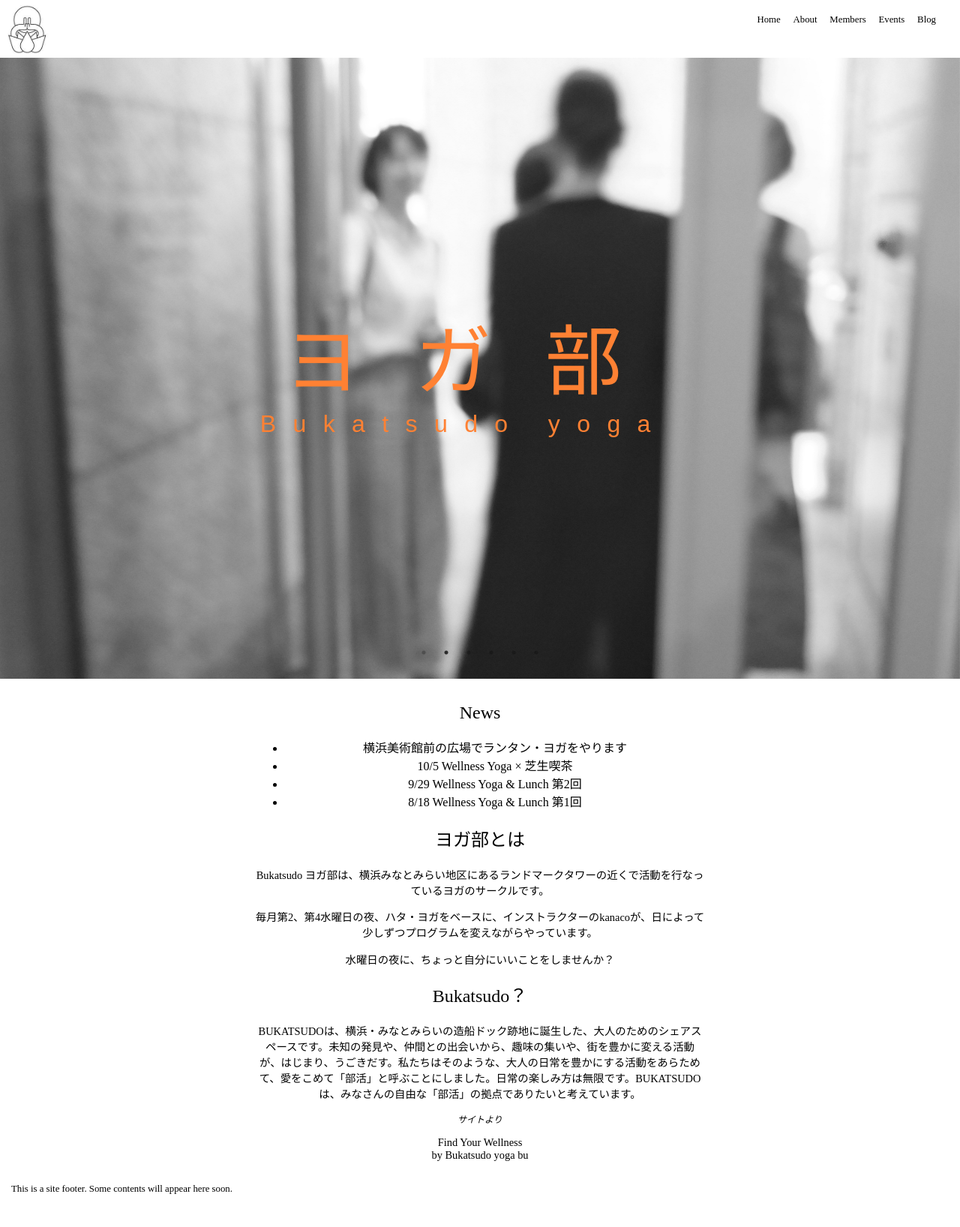
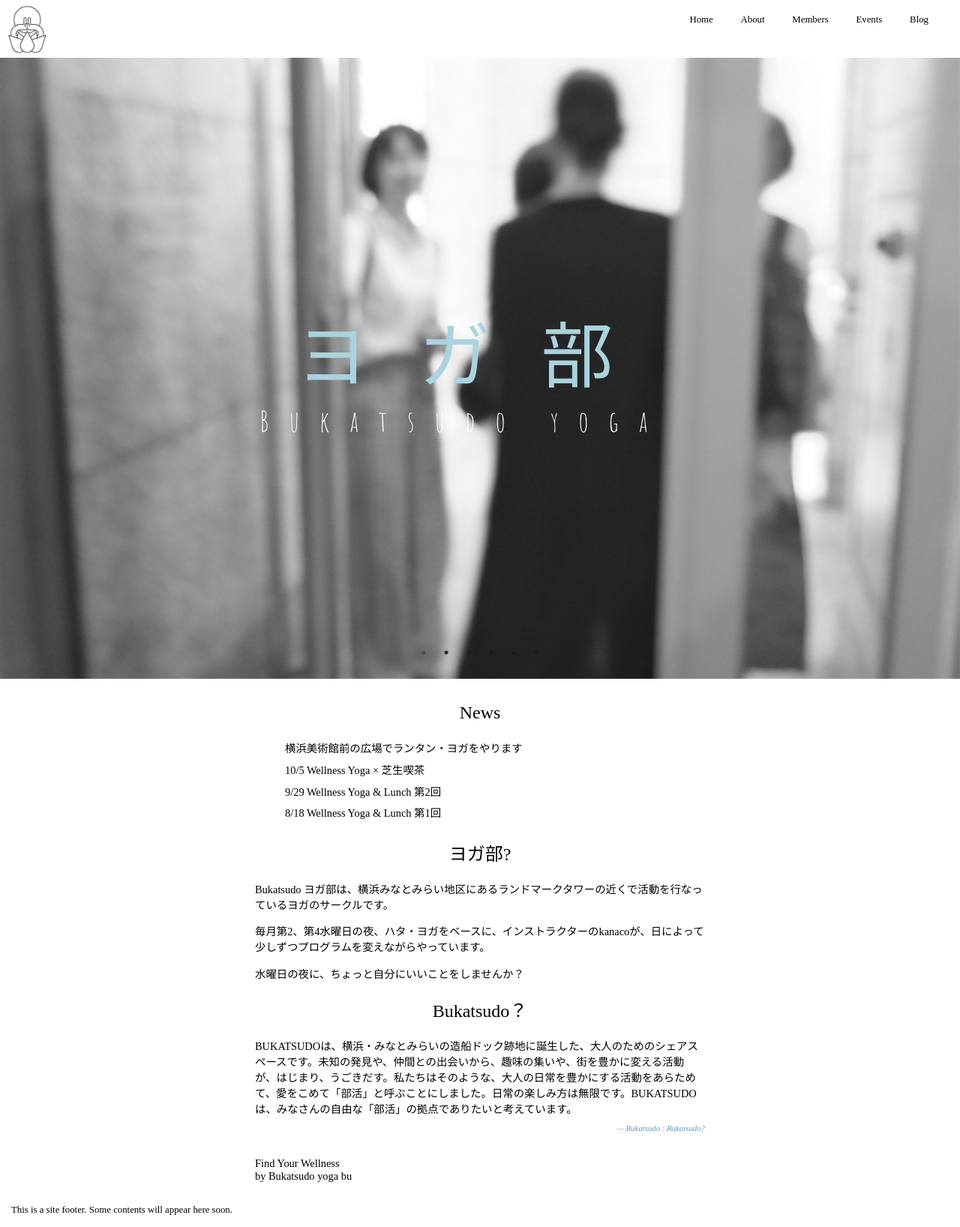
Before and after one commit to mkataoka73/bukatsudoyoga, a Jekyll site: the page built from index.html, in a window 1280 px wide. Shown: the whole page at 75% size. Built offline with Jekyll 4.4.1, drawn with Linux system fonts in a browser that asks for light colours; nearby versions of some CDN libraries; before the commit the page ends 1608 px from its top, so only the background shows below that.

Commit message:
Add navlink animation

```diff
--- a/_config.yml
+++ b/_config.yml
@@ -1,5 +1,5 @@
 title: ヨガ部 | Bukatsudo Yoga
-email:
+email: mkataoka73@gmail.com
 description: This site is a demo site created by a member of Bukatsudo Yoga club.
 
 baseurl: "/bukatsudoyoga"
--- a/_includes/head.html
+++ b/_includes/head.html
@@ -1,7 +1,7 @@
   <head>
     <meta charset="utf-8">
     <meta name="viewport" content="width=device-width, initial-scale=1">
-    <link href="https://fonts.googleapis.com/css?family=Open+Sans:300&display=swap" rel="stylesheet">
+    <link href="https://fonts.googleapis.com/css?family=M+PLUS+1p|Noto+Serif+JP:200|Amatic+SC:400,700&display=swap&subset=japanese" rel="stylesheet">
     <link rel="stylesheet" href="{{ "/css/main.css" | relative_url }}">
     <link rel="stylesheet" type="text/css" href="{{ "/css/slick.css" | relative_url }}" media="screen" />
     <link rel="stylesheet" type="text/css" href="{{ "/css/slick-theme.css" | relative_url }}" media="screen" />
--- a/css/main.css
+++ b/css/main.css
@@ -1,7 +1,7 @@
 /* FONT PRESET */
 @font-face {
   font-family: 'kokoro';
-  src: url({{ "/fonts/kokoro/Kokoro.otf" | relative_url }});
+  src: url( "{{ fonts/kokoro/Kokoro.otf | relative_url }}" ) format("opentype");
 }
 
 /* GLOBAL STYLES */
@@ -29,7 +29,7 @@ a {
 a:hover {
   text-decoration-color: rgba(99, 151, 181, 0.8);
 }
-p {
+p,li {
   font-size: 0.9rem;
 }
 
@@ -54,12 +54,28 @@ p {
   margin-right: 2.5em;
 }
 .nav-links a {
+  color: #000;
   text-decoration: none;
-  color: #000;;
-  transition: color 0.5s ease;
+  transition: all 0.3s ease;
+  position: relative;
+  padding: 10px;
+  z-index: 0;
 }
-.nav-links a:hover {
-  color: #ff8133;
+.nav-links a:before {
+  position: absolute;
+  width: 0%;
+  height: 2px;
+  left: 0px;
+  bottom: 0px;
+  content: '';
+  background: #2175cf;
+  opacity: 0.3;
+  transition: all 0.5s ease;
+  z-index: 1;
+}
+.nav-links a:hover:before {
+  color: #2175cf;
+  width: 100%;
 }
 .header-logo img {
 	height: 8vh;
@@ -102,26 +118,41 @@ p {
   transform: translate(-50%, -50%);
 }
 .site-title h1 {
-  color: #ff8133;
-  font-family: 'kokoro', sans-serif;
+  color: #a9d3de;
+  font-family: 'Noto Serif JP', serif;
   letter-spacing: 0.7em;
   margin: 0;
 }
-.title-jpn {
-  font-size: 8vw;
+.site-title .title-main {
+  font-weight: 200;
+  font-size: 7.5vw;
 }
-.title-eng {
-  font-size: 2.5vw;
+.site-title .title-sub {
+  color: #fff;
+  font-family: 'Amatic SC',cursive;
+  font-size: 3vw;
   transform: translateX(-4%);
 }
 .home-section {
   margin: 5px 0;
-  text-align: center;
+  text-align: left;
 }
 .home-text {
   width: 75%;
   max-width: 600px;
   margin: auto;
+}
+.home-text p {
+  font-size: 0.9em;
+}
+.home-news li {
+  list-style: none;
+  text-align: left;
+  line-height: 2;
+}
+.about-bukatsudo span {
+  display: block;
+  text-align: right;
 }
 
 /* FOOTER STYLES */
@@ -211,7 +242,7 @@ p {
   text-transform: capitalize;
 }
 .member-box .instructor::after {
-  color: lime;
+  color: #67a7b8;
   content: "★";
   font-size: 5px;
   margin-left: 3px;
--- a/index.html
+++ b/index.html
@@ -12,8 +12,8 @@ layout: default
       <div><img src=" {{ "/images/photo/stretch.jpg" | relative_url }}" alt=""></div>
     </div>
     <div class="site-title">
-      <h1 class="title-jpn">ヨガ部</h1>
-      <h1 class="title-eng">Bukatsudo yoga</h1>
+      <h1 class="title-main">ヨガ部</h1>
+      <h1 class="title-sub">Bukatsudo yoga</h1>
     </div>
     <div class="dots"></div>
   </div>
@@ -21,6 +21,7 @@ layout: default
   <div class="home-section home-text">
     <div class="home-news">
       <h2>News</h2>
+      <!-- TODO: Refactor to include -->
       <ul>
         <li>横浜美術館前の広場でランタン・ヨガをやります</li>
         <li>10/5 Wellness Yoga × 芝生喫茶</li>
@@ -29,15 +30,18 @@ layout: default
       </ul>
     </div>
     <div class="home-section about-club">
-      <h2>ヨガ部とは</h2>
+      <h2>ヨガ部?</h2>
       <p>Bukatsudo ヨガ部は、横浜みなとみらい地区にあるランドマークタワーの近くで活動を行なっているヨガのサークルです。</p>
       <p>毎月第2、第4水曜日の夜、ハタ・ヨガをベースに、インストラクターのkanacoが、日によって少しずつプログラムを変えながらやっています。</p>
       <p>水曜日の夜に、ちょっと自分にいいことをしませんか？</p>
     </div>
     <div class="home-section about-bukatsudo">
       <h2>Bukatsudo？</h2>
-      <p>BUKATSUDOは、横浜・みなとみらいの造船ドック跡地に誕生した、大人のためのシェアスペースです。未知の発見や、仲間との出会いから、趣味の集いや、街を豊かに変える活動が、はじまり、うごきだす。私たちはそのような、大人の日常を豊かにする活動をあらためて、愛をこめて「部活」と呼ぶことにしました。日常の楽しみ方は無限です。BUKATSUDOは、みなさんの自由な「部活」の拠点でありたいと考えています。</p>
-      <span class="caption">サイトより</span>
+      <p>
+        BUKATSUDOは、横浜・みなとみらいの造船ドック跡地に誕生した、大人のためのシェアスペースです。未知の発見や、仲間との出会いから、趣味の集いや、街を豊かに変える活動が、はじまり、うごきだす。私たちはそのような、大人の日常を豊かにする活動をあらためて、愛をこめて「部活」と呼ぶことにしました。日常の楽しみ方は無限です。BUKATSUDOは、みなさんの自由な「部活」の拠点でありたいと考えています。
+        <span class="caption"> <a href="http://bukatsu-do.jp/about/index.html">— Bukatsudo : Bukatsudo?</a></span>
+      </p>
+
     </div>
     <div class="home-section message">
       <p>
```
Also changed, not shown: 9 other files.
